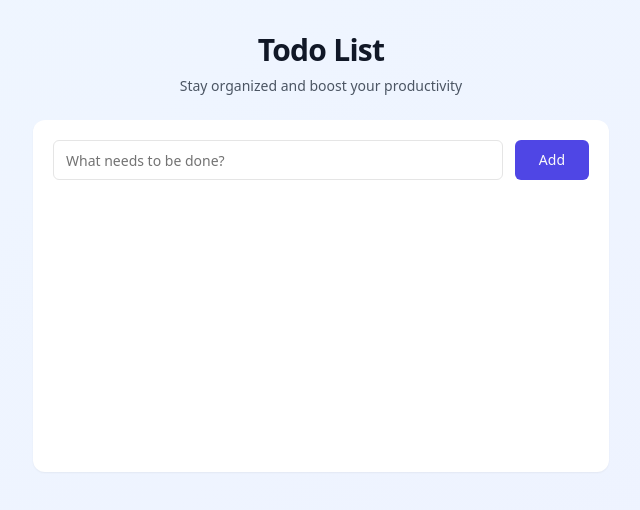
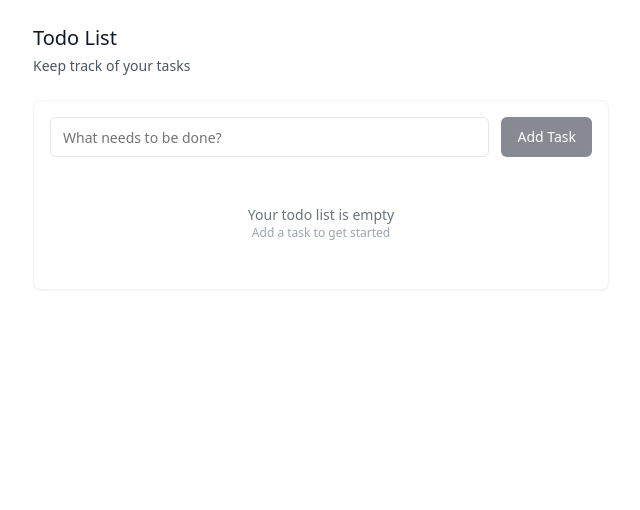
Before and after one commit to GaurabPrasai/react-projects, a React (Vite) app in the folder offlineToDo/: page / in a window 1280 px wide. Shown: the top 510 px of the page, without its empty margins (319-959 px from the left). Built offline with nearby package versions, Linux system fonts and the light colour scheme.

Commit message:
feat: added minimal style to the app

```diff
--- a/offlineToDo/src/App.jsx
+++ b/offlineToDo/src/App.jsx
@@ -1,20 +1,17 @@
 import { useEffect, useState } from "react";
-import { Checkbox } from "./components/ui/checkbox";
-import { Input } from "./components/ui/input";
-import { Button, buttonVariants } from "./components/ui/button";
+import { Checkbox } from "@/components/ui/checkbox";
+import { Input } from "@/components/ui/input";
+import { Button } from "@/components/ui/button";
+import { Trash } from "lucide-react";
 
 const TodoApp = () => {
-
   const [todos, setTodos] = useState(() => {
-    // Initialize todos from localStorage
     const savedTodos = localStorage.getItem("todos");
     return savedTodos ? JSON.parse(savedTodos) : [];
   });
 
   const [newTodo, setNewTodo] = useState("");
-  const [isChecked, setIsChecked] = useState(false);
 
-  // save ToDo in localstorage whenever they change
   useEffect(() => {
     localStorage.setItem("todos", JSON.stringify(todos));
   }, [todos]);
@@ -26,72 +23,92 @@ const TodoApp = () => {
     const todo = {
       id: Date.now(),
       text: newTodo,
-      completed: false
+      completed: false,
     };
 
-    setTodos([...todos,todo]);
-    setNewTodo('');
+    setTodos((prevTodos) => [...prevTodos, todo]);
+    setNewTodo("");
   };
 
-  const handleNoteChange = (e) => setNewTodo(e.target.value)
+  const handleTodoChange = (e) => setNewTodo(e.target.value);
+
+  const deleteTodo = (id) => {
+    setTodos((prevTodos) => prevTodos.filter((todo) => todo.id !== id));
+  };
+
+  const toggleCheck = (id) => {
+    setTodos((prevTodos) =>
+      prevTodos.map((todo) =>
+        todo.id === id ? { ...todo, completed: !todo.completed } : todo
+      )
+    );
+  };
 
   return (
-    <div className="min-h-screen bg-gradient-to-br from-blue-50 to-indigo-50 p-4 md:p-6 lg:p-8">
+    <div className="min-h-screen bg-white p-4 sm:p-6">
       <div className="mx-auto max-w-xl">
-        <div className="mb-6 text-center">
-          <h1 className="text-3xl font-bold tracking-tight text-gray-900">
-            Todo List
-          </h1>
-          <p className="mt-2 text-sm text-gray-600">
-            Stay organized and boost your productivity
-          </p>
+        <div className="mb-6">
+          <h1 className="text-xl font-medium text-gray-900">Todo List</h1>
+          <p className="mt-1 text-sm text-gray-600">Keep track of your tasks</p>
         </div>
 
-        <div className="rounded-xl bg-white p-5 shadow-sm">
+        <div className="rounded-lg border border-gray-100 bg-white p-4 shadow-sm">
           <form onSubmit={handleSubmit} className="mb-4">
             <div className="flex gap-3">
               <Input
                 value={newTodo}
-                onChange = {handleNoteChange}
+                onChange={handleTodoChange}
                 placeholder="What needs to be done?"
-                className="flex-1 focus-visible:ring-1 focus-visible:ring-indigo-600 focus-visible:ring-offset-0"
+                className="flex-1 border-gray-200 bg-white transition-colors focus-visible:ring-0 focus-visible:border-gray-300"
+                style={{ outline: 'none', boxShadow: 'none' }}
               />
               <Button
                 type="submit"
-                className="bg-indigo-600 px-6 hover:bg-indigo-700 transition-colors duration-200"
+                className="bg-gray-900 text-white hover:bg-gray-800"
+                disabled={!newTodo.trim()}
               >
-                Add
+                Add Task
               </Button>
             </div>
           </form>
 
-          <div className="h-64 overflow-y-auto pr-2">
-
-            {todos.map(todo => (
-            <div key={todo.id} className="group flex items-center justify-between rounded-lg border border-gray-200 bg-white p-3 shadow-sm transition-all duration-200 hover:border-indigo-200 hover:shadow-md">
-
+          <div className="space-y-2">
+            {todos.map((todo) => (
+              <div
+                key={todo.id}
+                className="group flex items-center justify-between rounded-md border border-gray-100 bg-white p-3 transition-colors hover:bg-gray-50"
+              >
                 <div className="flex items-center gap-3">
                   <Checkbox
                     checked={todo.completed}
-                  onCheckedChange={() => setIsChecked(!isChecked)}
-                  className="h-4 w-4 border-2 transition-colors duration-200 data-[state=checked]:border-indigo-600 data-[state=checked]:bg-indigo-600"
+                    onCheckedChange={() => toggleCheck(todo.id)}
+                    className="h-5 w-5 rounded border-gray-300 transition-colors checked:border-blue-600 checked:bg-blue-600"
                   />
-                <p
-                  className={`text-gray-800 transition-all duration-300 ${
-                    isChecked ? "text-gray-400 line-through" : ""
+                  <span
+                    className={`text-sm ${
+                      todo.completed
+                        ? "text-gray-400 line-through"
+                        : "text-gray-700"
                     }`}
                   >
                     {todo.text}
-                </p>
+                  </span>
                 </div>
                 <button
                   onClick={() => deleteTodo(todo.id)}
-                  className="invisible rounded-full text-gray-400 transition-all duration-200 hover:text-gray-600 group-hover:visible"
+                  className="opacity-0 text-gray-400 transition-opacity hover:text-red-500 group-hover:opacity-100"
                 >
-                  ×
+                  <Trash className="h-4 w-4" />
                 </button>
               </div>
             ))}
+
+            {todos.length === 0 && (
+              <div className="py-8 text-center text-gray-500">
+                <p className="text-sm">Your todo list is empty</p>
+                <p className="text-xs text-gray-400">Add a task to get started</p>
+              </div>
+            )}
           </div>
         </div>
       </div>
```
Lines whose indentation alone changed are shown as unchanged.
